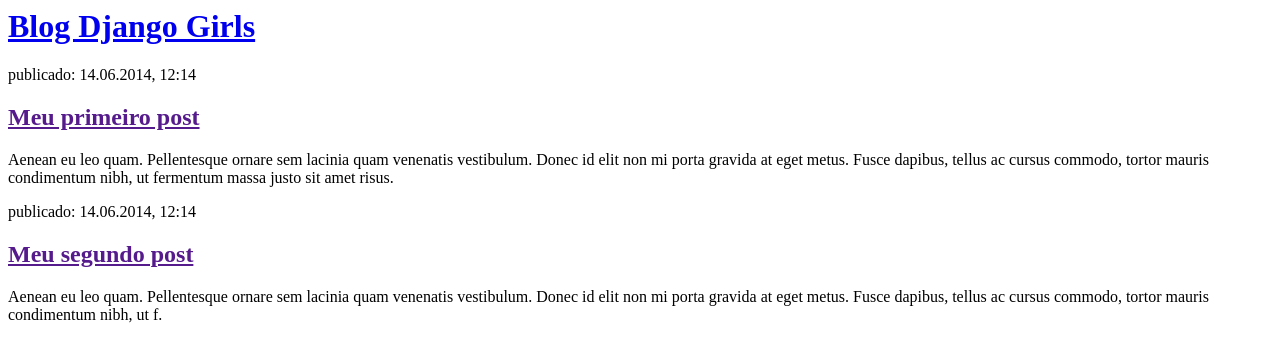
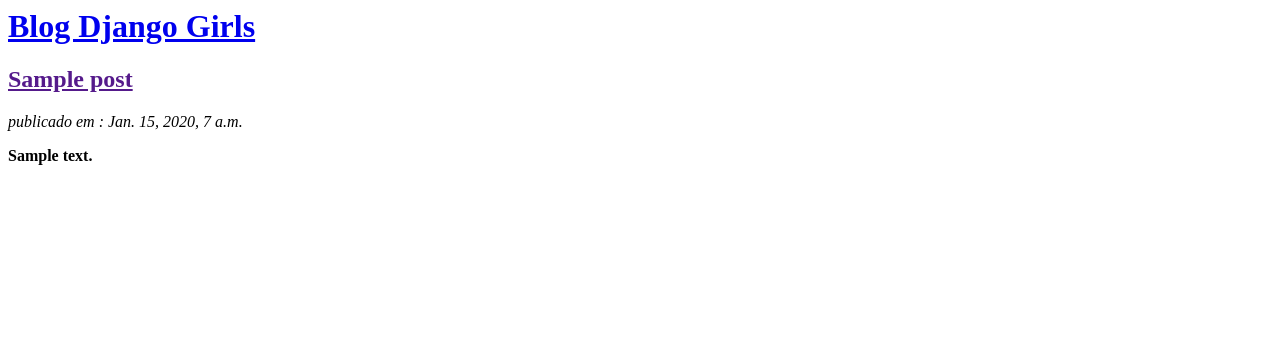
Before and after one commit to leandrolanera/my-first-blog, a Django app: page / in a window 1280 px wide. Shown: the top 362 px of the page. Run offline with Django 3.2, Linux system fonts and the light colour scheme; tables that the repository leaves empty hold one stand-in row (values such as "Sample post").

Commit message:
enviando novo layout

```diff
--- a/blog/templates/blog/post_list.html
+++ b/blog/templates/blog/post_list.html
@@ -5,18 +5,13 @@
     <body>
         <div>
             <h1><a href="/">Blog Django Girls</a></h1>
-        </div>
+            {% for post in posts %}
+                </div>
+                    <h2><a href="">{{ post.title }}</a></h2>
+                    <p><i>publicado em : {{ post.published_date }}</i> </p>
+                    <p><b>{{ post.text|linebreaksbr }}</b></p>
+                </div>
+            {% endfor %}
 
-        <div>
-            <p>publicado: 14.06.2014, 12:14</p>
-            <h2><a href="">Meu primeiro post</a></h2>
-            <p>Aenean eu leo quam. Pellentesque ornare sem lacinia quam venenatis vestibulum. Donec id elit non mi porta gravida at eget metus. Fusce dapibus, tellus ac cursus commodo, tortor mauris condimentum nibh, ut fermentum massa justo sit amet risus.</p>
-        </div>
-
-        <div>
-            <p>publicado: 14.06.2014, 12:14</p>
-            <h2><a href="">Meu segundo post</a></h2>
-            <p>Aenean eu leo quam. Pellentesque ornare sem lacinia quam venenatis vestibulum. Donec id elit non mi porta gravida at eget metus. Fusce dapibus, tellus ac cursus commodo, tortor mauris condimentum nibh, ut f.</p>
-        </div>
     </body>
 </html>
--- a/blog/views.py
+++ b/blog/views.py
@@ -1,4 +1,7 @@
 from django.shortcuts import render
+from .models import Post
+from django.utils import timezone
 
 def post_list(request):
-    return render(request, 'blog/post_list.html', {})
+    posts = Post.objects.filter(published_date__lte=timezone.now()).order_by('published_date')
+    return render(request, 'blog/post_list.html', {'posts':posts})
```
